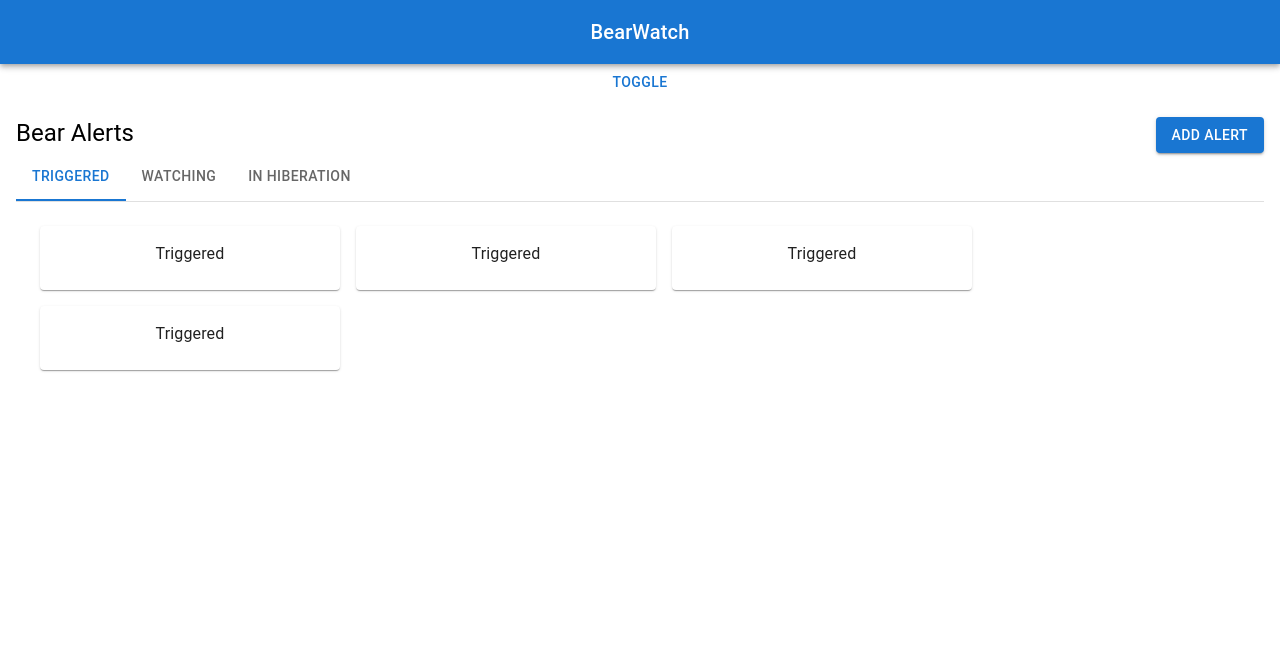
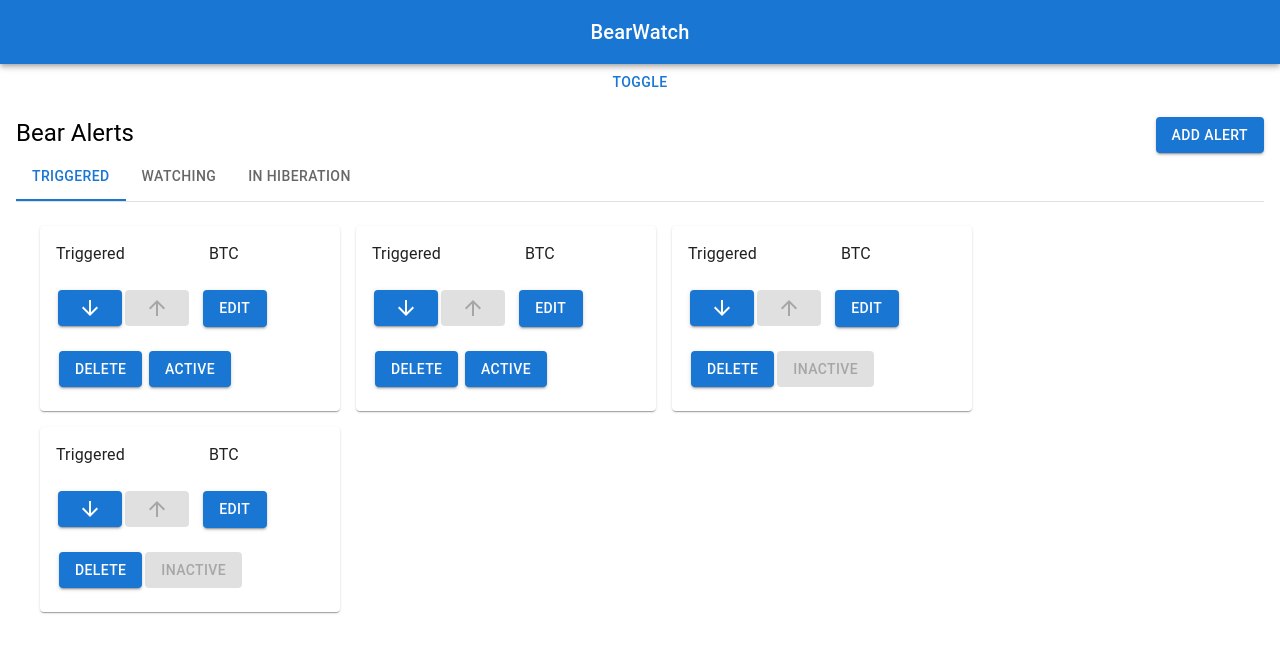
Before and after one commit to SwyftxBootcampTeam3/bearwatch, a React (Create React App) app in the folder frontend/: page / in a window 1280 px wide. Both pictures are taken after a click on the button "TOGGLE". Shown: the top 652 px of the page. Built offline with nearby package versions, Linux system fonts and the light colour scheme.

Commit message:
Lana - Added buttons to alert cards

```diff
--- a/frontend/src/components/alertCard.tsx
+++ b/frontend/src/components/alertCard.tsx
@@ -1,19 +1,35 @@
-import { Card, CardContent, Typography } from '@mui/material';
+import { Card, CardContent, Typography, Button, SvgIcon, Grid, Divider } from '@mui/material';
+import { ArrowUpward, ArrowDownward } from '@mui/icons-material';
+
 import React, { FC } from 'react';
 
 interface CardProps {
     coinCode: string;
     alertStatus: string;
+    activeStatus: string;
   }
 
-  const AlertCard: FC<CardProps> = ({ coinCode, alertStatus }) => {
+  const AlertCard: FC<CardProps> = ({ coinCode, alertStatus, activeStatus }) => {
     const alertData = {
       coinCode: ''
     }
     return (
       <Card >
         <CardContent>
+          <Grid container rowGap={3} columns={12}>
           <Typography>{alertStatus}</Typography>
+          <Divider variant="middle" />
+          <Grid item xs={6}><Typography>{coinCode}</Typography></Grid>
+          <Grid item xs={3}>
+              <Button variant="contained"><SvgIcon component={ArrowDownward}/></Button>
+          </Grid>
+          <Grid item xs={3}>
+              <Button variant="contained" disabled><SvgIcon component={ArrowUpward}/></Button>
+          </Grid>
+          <Grid item xs={4}><Button variant="contained">Edit</Button></Grid>
+          <Grid item xs={4}><Button variant="contained" >Delete</Button></Grid>
+          <Grid item xs={4}><Button variant="contained" href="#contained-buttons" disabled = {activeStatus === "Inactive"}>{activeStatus}</Button></Grid>
+          </Grid>
         </CardContent>
       </Card>
     )
--- a/frontend/src/components/alertTabs.tsx
+++ b/frontend/src/components/alertTabs.tsx
@@ -53,26 +53,26 @@ interface TabPanelProps {
         </Box>
         <TabPanel value={value} index={0}>
           <Grid container columns={4} gap={2}>
-            <Grid item xs={1}><AlertCard coinCode='BTC' alertStatus='Triggered' /></Grid>
-            <Grid item xs={1}><AlertCard coinCode='BTC' alertStatus='Triggered' /></Grid>
-            <Grid item xs={1}><AlertCard coinCode='BTC' alertStatus='Triggered' /></Grid>
-            <Grid item xs={1}><AlertCard coinCode='BTC' alertStatus='Triggered' /></Grid>
+            <Grid item xs={1}><AlertCard coinCode='BTC' alertStatus='Triggered' activeStatus='Active'/></Grid>
+            <Grid item xs={1}><AlertCard coinCode='BTC' alertStatus='Triggered' activeStatus='Active'/></Grid>
+            <Grid item xs={1}><AlertCard coinCode='BTC' alertStatus='Triggered' activeStatus='Inactive'/></Grid>
+            <Grid item xs={1}><AlertCard coinCode='BTC' alertStatus='Triggered' activeStatus='Inactive'/></Grid>
           </Grid>
         </TabPanel>
         <TabPanel value={value} index={1}>
         <Grid container columns={4} gap={2}>
-            <Grid item xs={1}><AlertCard coinCode='BTC' alertStatus='Watching' /></Grid>
-            <Grid item xs={1}><AlertCard coinCode='BTC' alertStatus='Watching' /></Grid>
-            <Grid item xs={1}><AlertCard coinCode='BTC' alertStatus='Watching' /></Grid>
-            <Grid item xs={1}><AlertCard coinCode='BTC' alertStatus='Watching' /></Grid>
+            <Grid item xs={1}><AlertCard coinCode='BTC' alertStatus='Watching' activeStatus='Active'/></Grid>
+            <Grid item xs={1}><AlertCard coinCode='BTC' alertStatus='Watching' activeStatus='Active'/></Grid>
+            <Grid item xs={1}><AlertCard coinCode='BTC' alertStatus='Watching' activeStatus='Active'/></Grid>
+            <Grid item xs={1}><AlertCard coinCode='BTC' alertStatus='Watching' activeStatus='Inactive'/></Grid>
           </Grid>
         </TabPanel>
         <TabPanel value={value} index={2}>
         <Grid container columns={4} gap={2}>
-            <Grid item xs={1}><AlertCard coinCode='BTC' alertStatus='In Hibernation' /></Grid>
-            <Grid item xs={1}><AlertCard coinCode='BTC' alertStatus='In Hibernation' /></Grid>
-            <Grid item xs={1}><AlertCard coinCode='BTC' alertStatus='In Hibernation' /></Grid>
-            <Grid item xs={1}><AlertCard coinCode='BTC' alertStatus='In Hibernation' /></Grid>
+            <Grid item xs={1}><AlertCard coinCode='BTC' alertStatus='In Hibernation' activeStatus='Active'/></Grid>
+            <Grid item xs={1}><AlertCard coinCode='BTC' alertStatus='In Hibernation' activeStatus='Inactive'/></Grid>
+            <Grid item xs={1}><AlertCard coinCode='BTC' alertStatus='In Hibernation' activeStatus='Inactive'/></Grid>
+            <Grid item xs={1}><AlertCard coinCode='BTC' alertStatus='In Hibernation' activeStatus='Inactive'/></Grid>
           </Grid>
         </TabPanel>
       </Box>
```
